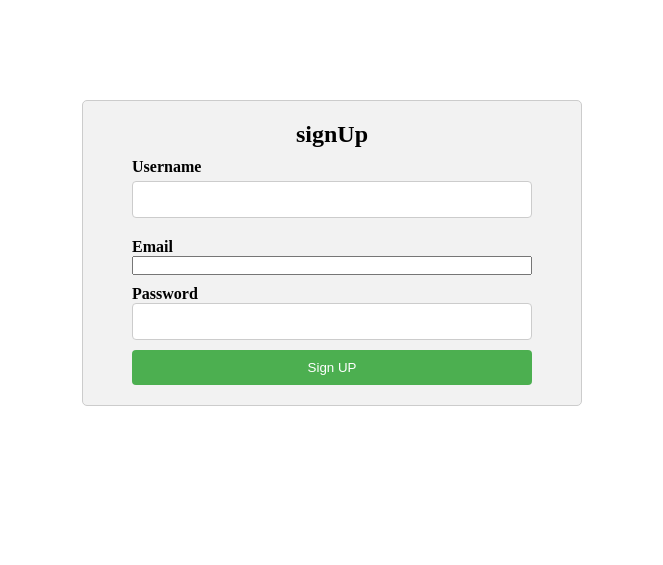
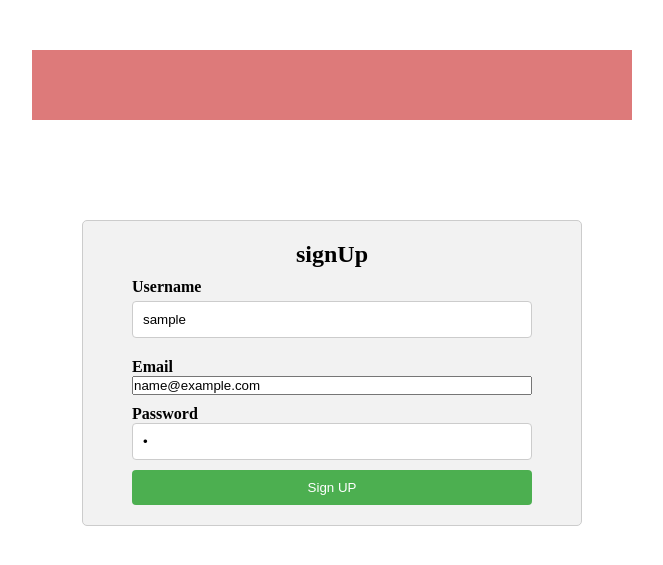
Before and after one commit to Sahil-Simform-09/blog-project, a Node server app: template views/signUp.ejs in a window 1280 px wide. Shown: the part 46-611 px from the top of the page, without its empty margins (308-971 px from the left). Run offline with Node 20, Linux system fonts and the light colour scheme; the template is opened without the code that fills it: most values are stand-ins (such as "Sample title", 1, 10 or a date in 2020); some libraries are stand-ins or nearby versions.

Commit message:
feat: add validation using express-validator * add validation at signUp to check strong password and check user email already exist or not

```diff
--- a/package.json
+++ b/package.json
@@ -17,6 +17,7 @@
     "ejs": "^3.1.9",
     "express": "^4.18.2",
     "express-session": "^1.17.3",
+    "express-validator": "^7.0.1",
     "helmet": "^7.0.0",
     "session-file-store": "^1.5.0"
   },
--- a/public/css/style.css
+++ b/public/css/style.css
@@ -179,3 +179,14 @@
   font-size: 16px;
   margin-bottom: 5px;
 }
+
+.err {
+  background-color: rgb(221, 122, 122);
+  color: black;
+  text-align: center;
+  width: 600px;
+  height: 70px;
+  margin: auto;
+  padding: 10px;
+  margin-top: 50px;
+}
--- a/user.json
+++ b/user.json
@@ -1 +1,22 @@
-{"users":[{"userName":"sahil","email":"sahil.m@simformsolutions.com","password":"$2b$10$KLTj6CwBs7pwNSfDm1A9G.zdnC1sgI4QHTJrHYmbvQ0kVFcC4MSye","id":1685609034801},{"userName":"Sahil Mistry","email":"sahil@gmail.com","password":"$2b$10$QBdIh6pD43UCnkYrbnxUvO8Gxv.HwYI.fW4k1ua0IaBmTB8a6NkPm","id":1685704733276},{"userName":"Bhagvanji Nakum","email":"Bhagvanji@gmail.com","password":"$2b$10$lW0fUZ8EGvzBQlMv9xJ7je69vOjUFP6t8mLtWgAvURGqPSEkKvYVy","id":1686030190076},{"userName":"Jay Mehta","email":"jay@gmail.com","password":"$2b$10$Zw.jNPbXj9KYwJVsJkbAz.NXDep9BS7AKvj1LERON77hDz0Un67FG","id":1686030285685}]}
+{
+    "users": [
+        {
+            "userName": "sahil",
+            "email": "sahil.m@simformsolutions.com",
+            "password": "$2b$10$KLTj6CwBs7pwNSfDm1A9G.zdnC1sgI4QHTJrHYmbvQ0kVFcC4MSye",
+            "id": 1685609034801
+        },
+        {
+            "userName": "Sahil Mistry",
+            "email": "sahil@gmail.com",
+            "password": "$2b$10$QBdIh6pD43UCnkYrbnxUvO8Gxv.HwYI.fW4k1ua0IaBmTB8a6NkPm",
+            "id": 1685704733276
+        },
+        {
+            "userName": "abc",
+            "email": "abc@gmail.com",
+            "password": "$2b$10$XllPoc4udtNP24RCGYTZIeG3YgAF9fNfJtgCB8F/pOY6qXekfOktu",
+            "id": 1686055221750
+        }
+    ]
+}
--- a/views/signUp.ejs
+++ b/views/signUp.ejs
@@ -1,15 +1,19 @@
 <%- include('layouts/layout') %>
+        <% if(errors !== 'none') { %>
+            <% console.log(errors)%>
+            <div class="err"><%= errors %></div>
+        <% } %>
         <div class="login-container">
             <h2>signUp</h2>
             <form action="/auth/signUp" method="post">
                 <label for="username">Username</label>
-                <input type="text" id="userName" name="userName" required>
+                <input type="text" id="userName" name="userName" value="<%= userName %>" required>
 
                 <label for="email">Email</label>
-                <input type="email" id="email" name="email" required>
+                <input type="email" id="email" name="email" value="<%= email %>" required>
 
                 <label for="password">Password</label>
-                <input type="password" id="password" name="password" required>
+                <input type="password" id="password" name="password" value="<%= password %>" required>
 
                 <button type="submit">Sign UP</button>
             </form>
```
Also changed, not shown: app/controlllers/auth-controller.js (+22 -19 lines), routes/auth.js (+16 -2 lines), views/login.ejs (+6 -2 lines), 1 other file.
